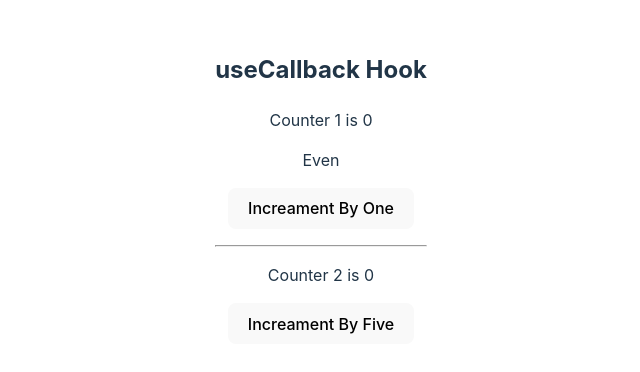
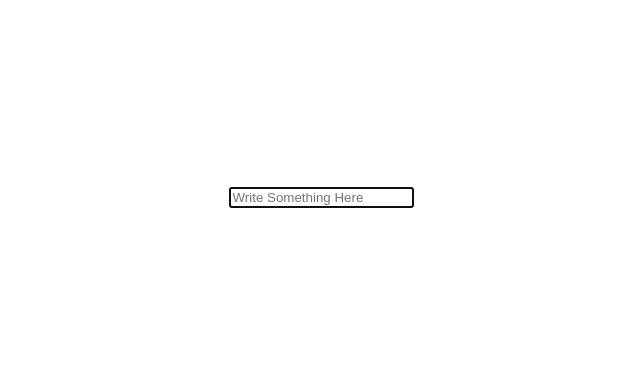
Before and after one commit to mdmidulhosen/React-Js-Vite-Project-LWS-, a React (Vite) app: page / in a window 1280 px wide. Shown: the part 204-576 px from the top of the page, without its empty margins (319-959 px from the left). Built offline with nearby package versions, Linux system fonts and the light colour scheme.

Commit message:
useRef: get element by useRef ref

```diff
--- a/src/App.jsx
+++ b/src/App.jsx
@@ -1,56 +1,15 @@
 import React, { Component, useCallback, useMemo, useState } from "react";
 // import ClockList from "./component/ClockList";
 import './App.css'
-import Title from "./component/Title";
-import ShowCount from "./component/ShowCount";
-import HookButton from "./component/HookButton";
-// // import Form from "./component/Form";
-// import Calculator from "./component/Calculator";
-// import ClickCounter from "./component/ClickCounter";
-// import HovwerCounter, { HoverCounter } from "./component/HoverCounter";
-// import Clock from "./component/Clock";
-// import User from "./component/HOC/User";
-// import Counter from "./component/Counter";
-// import Section from "./component/Section";
-// import themeContext from "./context/themeContext";
-// import Todo from "./component/Todo";
-// import AnotherCounter from "./component/AnotherCounter";
-// import UseEffectClass from "./component/UseEffectClass";
-// import UseEffectFunction from "./component/UseEffectFunction";
+import Form from "./component/useRef/Form";
 
 export default function App() {
-
-  const [count1, setCount1] = useState(0);
-  const [count2, setCount2] = useState(0);
-
-  const increamentByOne = useCallback(() => {
-    setCount1((prevCount) => prevCount + 1)
-  }, [])
-
-  const increamentByFive = useCallback(() => {
-    setCount2((prevCount) => prevCount + 5)
-  }, [])
-
-  const isEvenOrOdd = useMemo(() => {
-    let i = 0
-    while (i < 1000000000) i += 1;
-    return count1 % 2 === 0;
-  }, [count1])
-
   return (
     <>
       <div className="app">
-
-        <Title />
-        <ShowCount count={count1} title={"Counter 1"} />
-        <p>
-          {isEvenOrOdd ? "Even" : "Odd"}
-        </p>
-        <HookButton handleClick={increamentByOne}>Increament By One</HookButton>
-        <hr />
-        <ShowCount count={count2} title={"Counter 2"} />
-        <HookButton handleClick={increamentByFive}>Increament By Five</HookButton>
-
+        <React.StrictMode>
+          <Form />
+        </React.StrictMode>
       </div>
     </>
   );
--- /dev/null
+++ b/src/component/useRef/Form.jsx
@@ -0,0 +1,18 @@
+import React, { useEffect, useRef } from 'react';
+
+function Form() {
+
+const inputRef = useRef(null)
+
+useEffect(()=>{
+    inputRef.current.focus()
+}, [])
+
+  return (
+    <div>
+      <input type="text" ref={inputRef} placeholder='Write Something Here' />
+    </div>
+  )
+}
+
+export default Form
```
